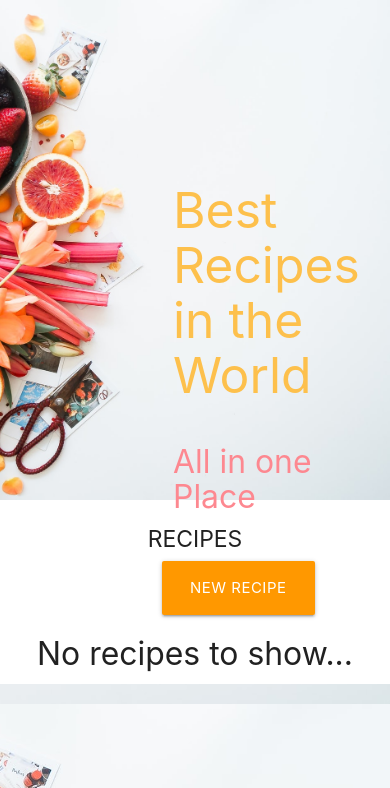
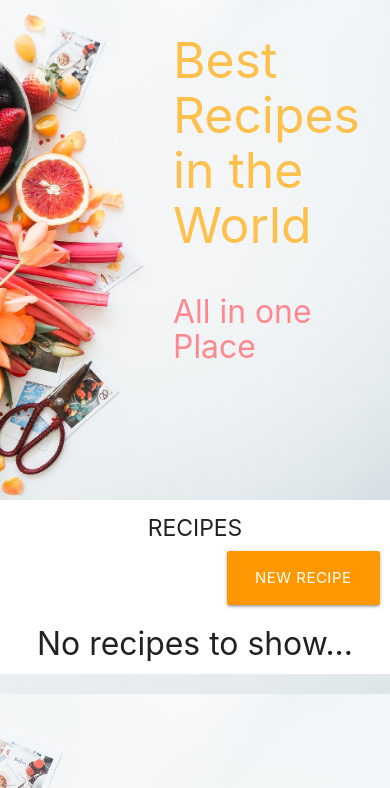
Before and after one commit to pythonbyte/epic-recipes, a Django app: page / in a window 390 px wide. Shown: the part 56-844 px from the top of the page. Run offline with Django 3.2, Linux system fonts and the light colour scheme; data that the repository does not hold is empty; some libraries are stand-ins or nearby versions.

Commit message:
Improve design, fix navbar mobile and add css property

```diff
--- a/static/css/main.css
+++ b/static/css/main.css
@@ -39,6 +39,7 @@ img {
     background-color: white;
     padding-top: 1px;
 }
+@media only screen and (min-width: 600px) {
 .text-box{
-    margin-top: 150px
+    margin-top: 140px
 }
--- a/templates/base.html
+++ b/templates/base.html
@@ -27,5 +27,10 @@
             prefix: '{{ formset.prefix }}',
         });
     </script>
+    <script type="text/javascript">
+        $(document).ready(function(){
+            $('.sidenav').sidenav();
+        });
+    </script>
   </body>
 </html>
--- a/templates/base/navbar.html
+++ b/templates/base/navbar.html
@@ -19,6 +19,12 @@
 </nav>
 
 <ul class="sidenav" id="mobile-demo">
+ <li><a href="/" class="brand-logo"><b class="logo">EPIC</b><span class="recipe-logo">Recipes</span></a></li>
  <li><a href="{% url 'recipe_list' %}" >Recipes</a></li>
  <li><a href="{% url 'ingredient_list' %}"> Ingredients </a></li>
+  {% if request.user.is_authenticated %}
+    <li><a href="{% url 'logout' %}"> Logout </a></li>
+  {% else %}
+    <li><a href="{% url 'login' %}"> Login </a></li>
+  {% endif %}
 </ul>
--- a/templates/home_page.html
+++ b/templates/home_page.html
@@ -5,11 +5,11 @@
 {% block content %}
     <div class="z-depth-2 container-fluid background-image">
         <div class="row">
-            <div class="valign-wrapper col s7 offset-s5 text-box">
+            <div class="col s7 offset-s5 text-box">
                 <h2 class="recipe-logo">Best Recipes in the World</h2>
             </div>
-            <div class="valign-wrapper col s7 offset-s5">
-                <h4 class="logo right">All in one Place </h4>
+            <div class="col s7 offset-s5">
+                <h4 class="logo left">All in one Place </h4>
             </div>
         </div>
     </div>
@@ -17,14 +17,14 @@
     <div class="container-fluid home-box">
         <h5 class="center"> RECIPES </h5>
         <div class="row">
-            <div class="col s10">
+            <div class="col s12">
                 <a  class="waves-effect waves-light btn-large right orange" href="{% url 'recipe_new' %}">New Recipe</a>
             </div>
         </div>
         <div class="row">
             {% if object_list %}
                 {% for recipe in object_list %}
-                    <div class="col s6 m4">
+                    <div class="col s12 m4">
 
                       <div class="card">
                         <a href="{% url 'recipe_detail' recipe.id %}">
@@ -35,10 +35,13 @@
                             </div>
                         </a>
                         <div class="card-content">
-                            <div class="valign-wrapper row">
-                                <div class="col s6">
+                            <div class="row">
+                                <div class="col s12">
                                   <p class="card-title"><b>{{recipe.name}}</b></p>
                                 </div>
+
+                            </div>
+                            <div class="row">
                                 <div class="col s3">
                                   <p><i class="far fa-clock"></i> {{recipe.preparation_time}} m</p>
 
@@ -49,7 +52,7 @@
                             </div>
                         </div>
                             {% if request.user.is_authenticated %}
-                            <div class="valign-wrapper center">
+                            <div class="row valign-wrapper center">
                                 <div class="col s6">
                                   <a href="{% url 'recipe_edit' recipe.id %}"><i class="material-icons">edit</i></a>
                                 </div>
```
